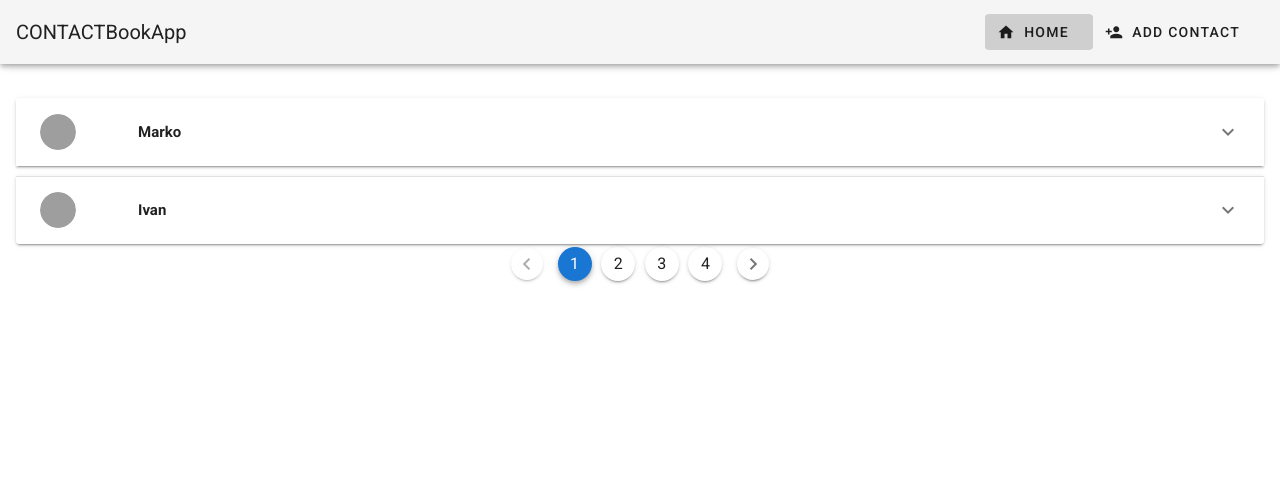
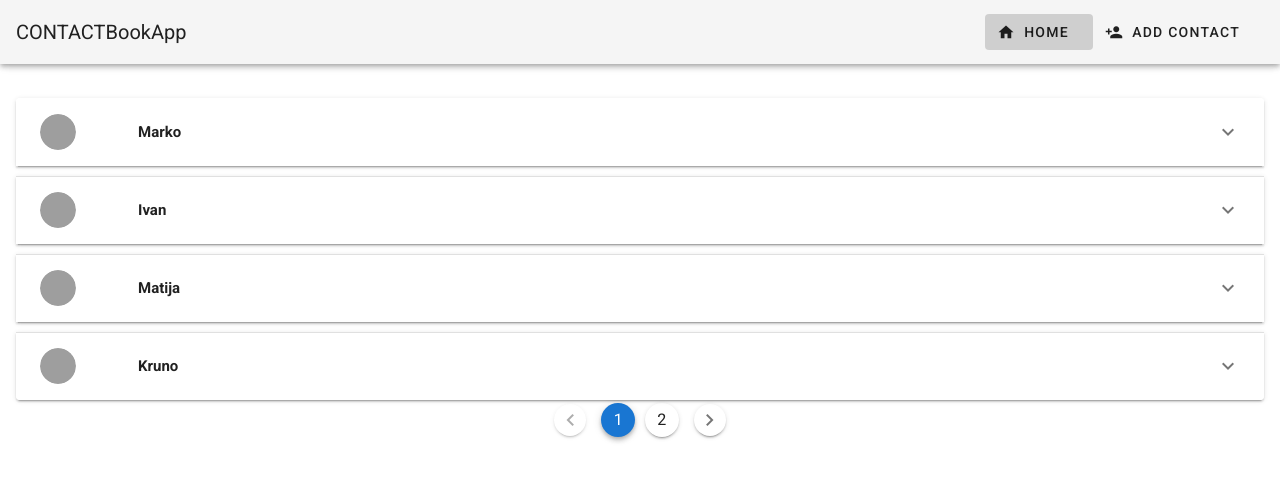
Before and after one commit to mountinman/vue-contact-book-app, a Vue app: page / in a window 1280 px wide. Shown: the top 480 px of the page. Built offline with nearby package versions, Linux system fonts and the light colour scheme; grey boxes are pictures that could not be loaded.

Commit message:
finishing pagination

```diff
--- a/src/components/Home.vue
+++ b/src/components/Home.vue
@@ -5,10 +5,12 @@
 
       <v-expansion-panels popout>
         <v-expansion-panel
-        v-for="(contact, i) in showedContacts"
-        :showedContacts="showedContacts"
-        :currentPage="currentPage"
-        :key="i" hide-actions>
+          v-for="(contact, i) in showedContacts"
+          :showedContacts="showedContacts"
+          :currentPage="currentPage"
+          :key="i"
+          hide-actions
+        >
           <v-expansion-panel-header>
             <v-row align="center" class="spacer" no-gutters>
               <v-col cols="4" sm="2" md="1">
@@ -37,38 +39,44 @@
         </v-expansion-panel>
       </v-expansion-panels>
     </v-row>
-    <pagination :pageSize="pageSize"/>
+    <pagination @clicked="onChildClick" :pageSize="pageSize" />
   </v-container>
 </template>
 
 <script>
-import Pagination from './Pagination.vue'
+import Pagination from "./Pagination.vue";
 
 export default {
   data() {
     return {
+      pageSize: 4,
       currentPage: 0,
-      pageSize: 2,
       showedContacts: []
     };
   },
   components: {
     Pagination
   },
-  beforeMount: function () {
+  beforeMount: function() {
     this.updateShowedContacts();
   },
   methods: {
-    updatePage (pageNumber) {
+    onChildClick(value) {
+      let $this = this;
+      $this.currentPage = value - 1;
+      this.updateShowedContacts();
+    },
+    updatePage(pageNumber) {
       this.currentPage = pageNumber;
       this.updateShowedContacts();
     },
-    updateShowedContacts () {
-      this.showedContacts = this.contacts
-      .slice(this.currentPage * this.pageSize,
-      (this.currentPage * this.pageSize) + this.pageSize);
+    updateShowedContacts() {
+      this.showedContacts = this.contacts.slice(
+        this.currentPage * this.pageSize,
+        this.currentPage * this.pageSize + this.pageSize
+      );
       if (this.showedContacts.length == 0 && this.currentPage > 0) {
-        this.updatePage (this.currentPage - 1)
+        this.updatePage(this.currentPage - 1);
       }
     }
   },
@@ -86,7 +94,7 @@ export default {
 }
 .v-card__text,
 .v-card__title {
-  padding: 6px!important;
+  padding: 6px !important;
 }
 .theme--light.v-expansion-panels .v-expansion-panel {
   margin-bottom: 10px;
--- a/src/components/Pagination.vue
+++ b/src/components/Pagination.vue
@@ -1,32 +1,32 @@
 <template>
   <div class="text-center">
-    <v-pagination
-      v-model="page"
-      :length="numberOfPages()"
-      circle
-    ></v-pagination>
+    <v-pagination @input="pageNumber" v-model="page" :length="numberOfPages()" circle></v-pagination>
   </div>
 </template>
 
 <script>
 export default {
-    name: 'Pagination',
-    props: ['pageSize'],
-    data () {
-      return {
-        page: 1,
-      }
+  name: "Pagination",
+  props: ["pageSize"],
+
+  data() {
+    return {
+      page: 1
+    };
+  },
+  methods: {
+    numberOfPages() {
+      return Math.round(this.$store.getters.getContacts.length / this.pageSize);
     },
-    methods: {
-        numberOfPages () {
-            return this.$store.getters.getContacts.length / this.pageSize;
-        }
+    pageNumber() {
+      this.$emit("clicked", this.page);
     }
   }
+};
 </script>
 
 <style>
-.theme--light.v-pagination .v-pagination__item{
-    outline: none;
+.theme--light.v-pagination .v-pagination__item {
+  outline: none;
 }
 </style>
```
